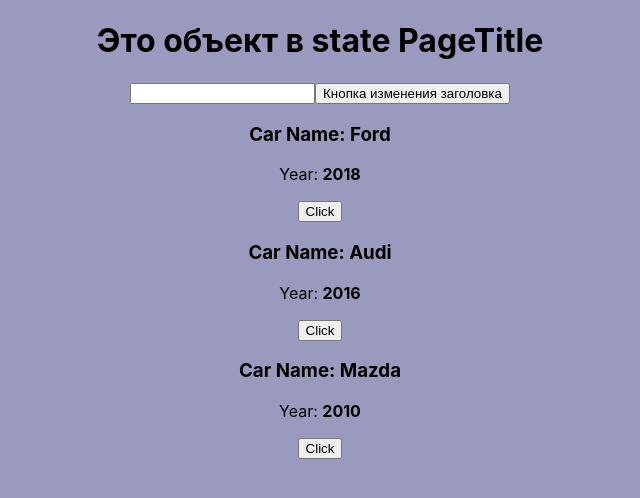
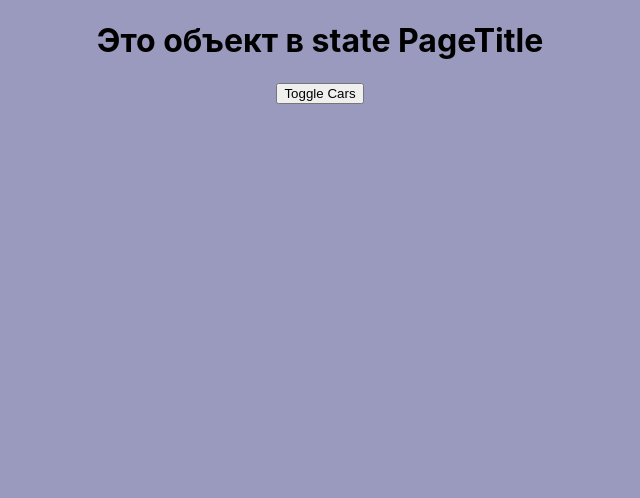
Before and after one commit to AdekWHATT/my-app, a React (Create React App) app: page / in a window 1280 px wide. Shown: the top 498 px of the page, without its empty margins (320-960 px from the left). Built offline with nearby package versions, Linux system fonts and the light colour scheme.

Commit message:
3.7.2 работа с условными операторами при помощи тернарных операторов

```diff
--- a/src/App.js
+++ b/src/App.js
@@ -10,20 +10,23 @@ class App extends Component {
             {name: 'Audi', year: 2016},
             {name: 'Mazda', year: 2010}
         ],
-        pageTitle: 'Это объект в state PageTitle'
+        pageTitle: 'Это объект в state PageTitle',
+        showCars: false
+
     }
-    changeTitleHandler = (newTitle) => {
+    // toggleCarsHandler метод кнопки Toggle Cars, ничего не получает в параметры
+    toggleCarsHandler = () => {
 
 
         this.setState({
-        pageTitle: newTitle
+            //  и будет менять состояние параметра showCars  false на true
+            //  с помощью инверсии
+            showCars: !this.state.showCars
         })
     }
-handleInput = (event) => {
 
-  this.setState({
-    pageTitle: event.target.value
-  })
+    changeTitleHandler = pageTitle => {
+        this.setState({pageTitle})
     }
     render() {
 
@@ -34,47 +37,30 @@ handleInput = (event) => {
             <div style={divStyle}>
 
                 <h1>{this.state.pageTitle}</h1>
-              <input type="text" onChange={this.handleInput}/>
 
+{/* Кнопка будет менять состояние showCars с false  на true */}
                      <button
-                    onClick={this.changeTitleHandler.bind(this, "Изменено!")}>
-                  Кнопка изменения заголовка
+                    onClick={this.toggleCarsHandler}>
+                    Toggle Cars
                     </button>
-
-              {this.state.cars.map((car,index) => {
+                    {/* Если this.state.showCars (true ?) то отрисовываем список */}
+                 { this.state.showCars
+                 ? this.state.cars.map((car, index) =>  {
                     return (
                         <Car
                             key={index}
                             name={car.name}
                             year={car.year}
                             onChangeTitle={() => this.changeTitleHandler(car.name)}
-                    />
-                )
-
-              }) }
+                        /> )
+                    } )
+                    // Иначе возвращаем : null
+                    : null
+                }
                 </div>
         )
     }
 }
 
 
-//
-// function App() {
-// const state = {
-//   [
-//
-//       ]
-//
-//
-// }
-//   return (
-//     <div className="App">
-//     <h1>Hello World</h1>
-//       <Car name={'Ford'} year={2018}/>
-//       <Car name='Audi' year={2016}/>
-//       <Car name={'Mazda'} year={2010} />
-//     </div>
-//   );
-// }
-
 export default App;
--- a/src/Car/VariantKomponent.js
+++ b/src/Car/VariantKomponent.js
@@ -3,7 +3,7 @@
 
 
 
-// Варианты обьявления компонентов
+// Варианты объявления компонентов
 // const car = () => (
 //     <div>
 //         This is Car componet
```
Lines whose indentation alone changed are shown as unchanged.
